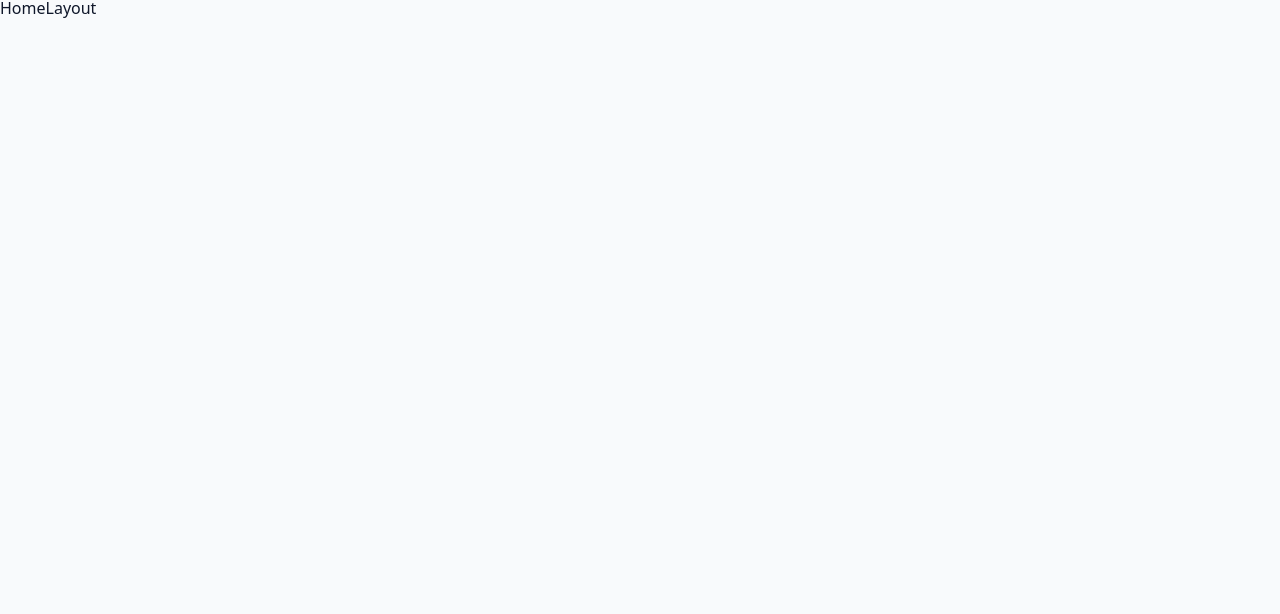
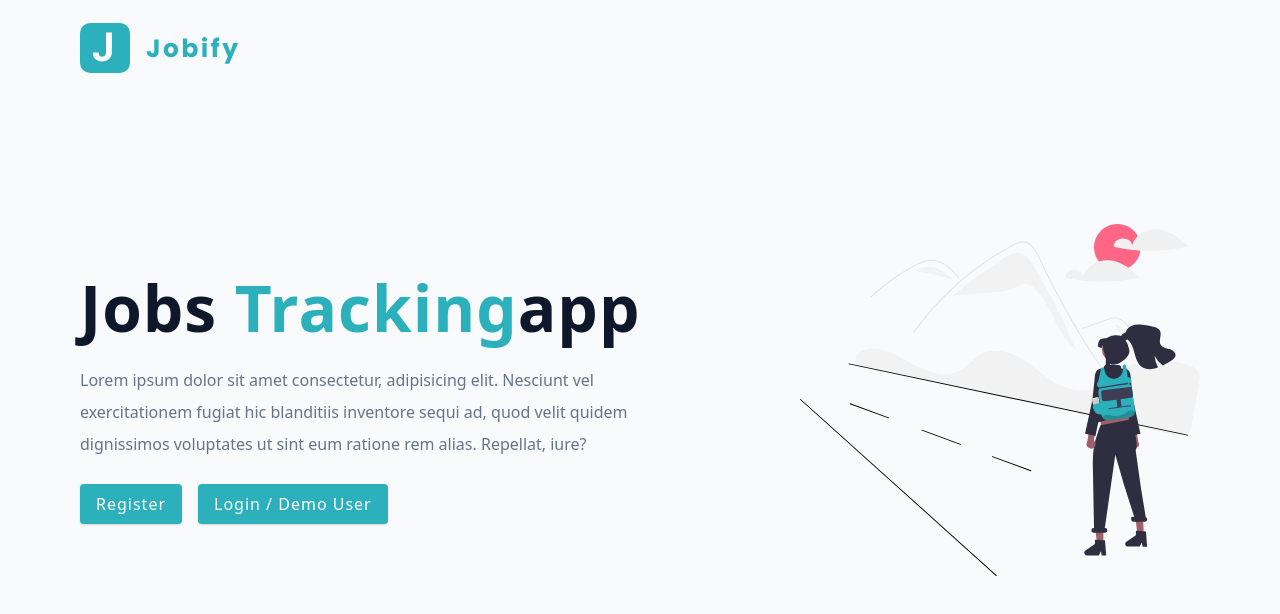
Before and after one commit to AdirNoyman/MERNapp_v2_Aug2023, a React (Vite) app in the folder client/: page / in a window 1280 px wide. Shown: the top 614 px of the page. Built offline with nearby package versions, Linux system fonts and the light colour scheme.

Commit message:
Added Landing page and styled components

```diff
--- a/client/src/App.jsx
+++ b/client/src/App.jsx
@@ -12,26 +12,25 @@
   {
     path: '/',
     element: <HomeLayout />,
-  },
+    errorElement: <Error />,
+    children: [
       {
-    path: '/landing',
+        index: true,
         element: <Landing />,
       },
       {
-    path: '/register',
+        path: 'register',
         element: <Register />,
       },
       {
-    path: '/login',
+        path: 'login',
         element: <Login />,
       },
       {
-    path: '/dashboard',
+        path: 'dashboard',
         element: <DashboardLayout />,
       },
-  {
-    path: '/error',
-    element: <Error />,
+    ],
   },
 ]);
 
--- a/client/src/pages/Error.jsx
+++ b/client/src/pages/Error.jsx
@@ -1,7 +1,15 @@
-import React from 'react';
+import { Link, useRouteError } from 'react-router-dom';
 
 const Error = () => {
-  return <div>Error</div>;
+  // Catch exceptions from child routes
+  const error = useRouteError();
+  console.log(error);
+  return (
+    <div>
+      <h1>Error page</h1>
+      <Link to="/">back home</Link>
+    </div>
+  );
 };
 
 export default Error;
--- a/client/src/pages/HomeLayout.jsx
+++ b/client/src/pages/HomeLayout.jsx
@@ -1,7 +1,12 @@
-import React from 'react';
+import { Outlet } from 'react-router-dom';
 
 const HomeLayout = () => {
-  return <div>HomeLayout</div>;
+  return (
+    <div>
+      {/* Display the child route's component */}
+      <Outlet />
+    </div>
+  );
 };
 
 export default HomeLayout;
--- a/client/src/pages/Landing.jsx
+++ b/client/src/pages/Landing.jsx
@@ -1,7 +1,35 @@
-import React from 'react';
-
+import Wrapper from '../assets/wrappers/LandingPage';
+import main from '../assets/images/main.svg';
+import logo from '../assets/images/logo.svg';
+import { Link } from 'react-router-dom';
 const Landing = () => {
-  return <div>Landing</div>;
+  return (
+    <Wrapper>
+      <nav>
+        <img src={logo} alt="jobify" className="logo" />
+      </nav>
+      <div className="container page">
+        <div className="info">
+          <h1>
+            Jobs <span>tracking</span>app
+          </h1>
+          <p>
+            Lorem ipsum dolor sit amet consectetur, adipisicing elit. Nesciunt
+            vel exercitationem fugiat hic blanditiis inventore sequi ad, quod
+            velit quidem dignissimos voluptates ut sint eum ratione rem alias.
+            Repellat, iure?
+          </p>
+          <Link to="/register" className="btn register-link">
+            register
+          </Link>
+          <Link to="/login" className="btn">
+            login / demo user
+          </Link>
+        </div>
+        <img src={main} alt="job-hunt" className="img main-img" />
+      </div>
+    </Wrapper>
+  );
 };
 
 export default Landing;
--- a/client/src/pages/Login.jsx
+++ b/client/src/pages/Login.jsx
@@ -1,7 +1,12 @@
-import React from 'react';
+import { Link } from 'react-router-dom';
 
 const Login = () => {
-  return <div>Login</div>;
+  return (
+    <div className="">
+      <h1>Login</h1>
+      <Link to="/register">Register page</Link>
+    </div>
+  );
 };
 
 export default Login;
--- a/client/src/pages/Register.jsx
+++ b/client/src/pages/Register.jsx
@@ -1,7 +1,12 @@
-import React from 'react';
+import { Link } from 'react-router-dom';
 
 const Register = () => {
-  return <div>Register</div>;
+  return (
+    <div className="">
+      <h1>Register</h1>
+      <Link to="/login">Login page</Link>
+    </div>
+  );
 };
 
 export default Register;
```
Also changed, not shown: 1 other file (tests, documents, lock files or other folders). Lines whose indentation alone changed are shown as unchanged.
